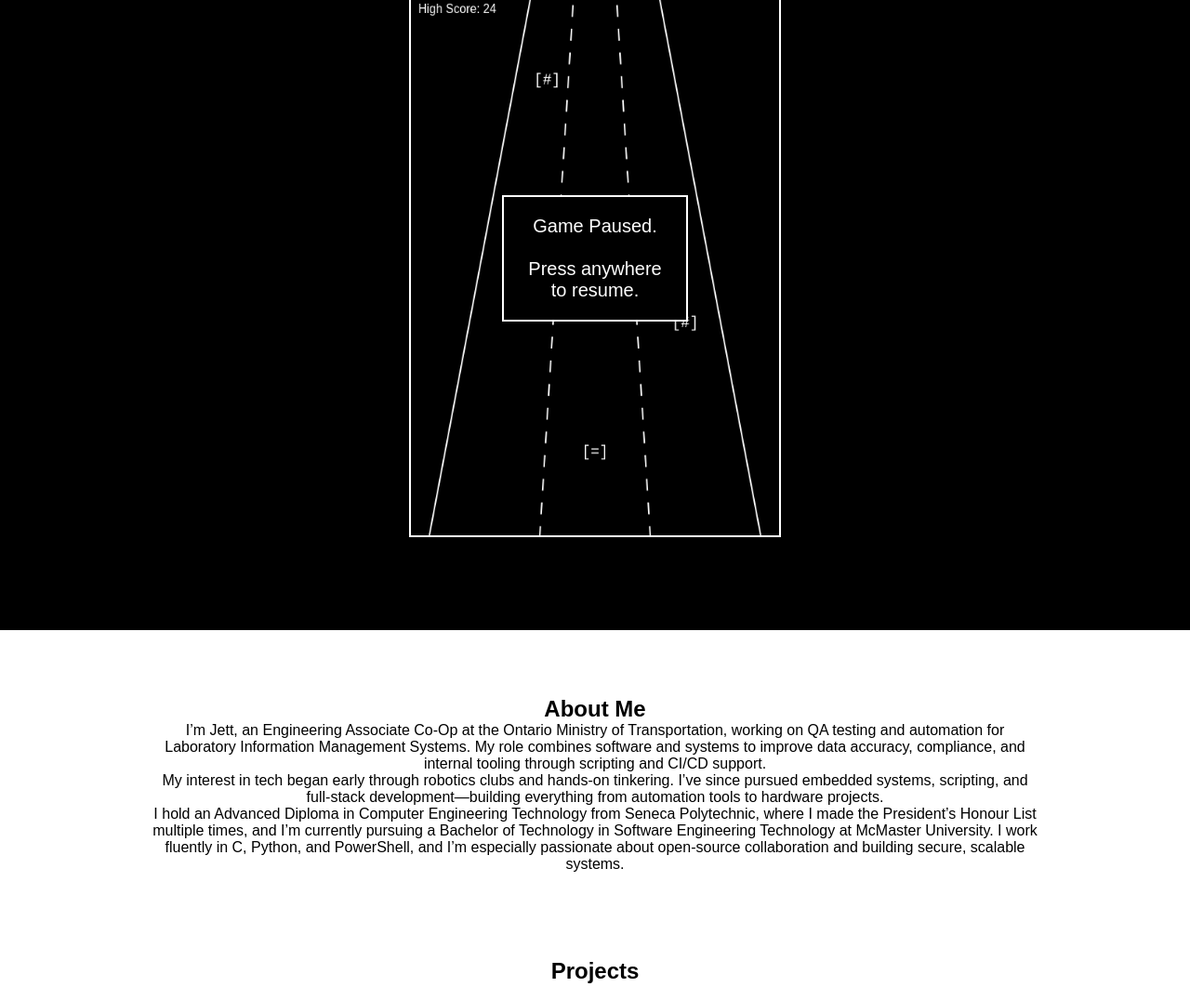
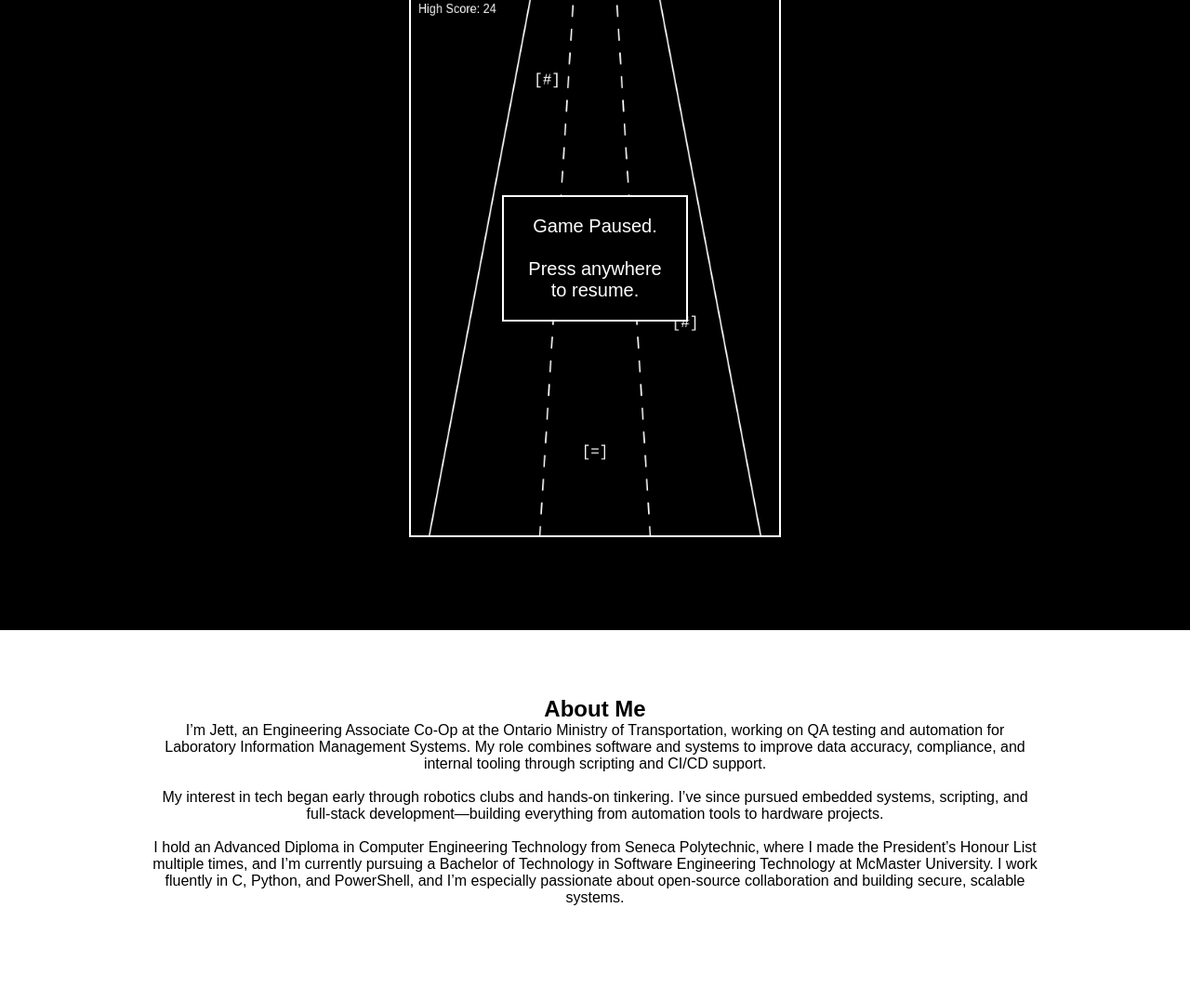
Before and after one commit to Jett-Lu/jett-lu.github.io, a plain HTML site: page index.html in a window 1280 px wide. Shown: the part 163-1239 px from the top of the page at 93% size. Drawn offline with Linux system fonts and the light colour scheme; no server answers.

Commit message:
Update index.html

```diff
--- a/index.html
+++ b/index.html
@@ -36,13 +36,13 @@
   <section id="about" class="content-box fade-in-section">
     <h2>About Me</h2>
     <p>
-      I’m Jett, an Engineering Associate Co-Op at the Ontario Ministry of Transportation, working on QA testing and automation for Laboratory Information Management Systems. My role combines software and systems to improve data accuracy, compliance, and internal tooling through scripting and CI/CD support.
+      I’m Jett, an Engineering Associate Co-Op at the Ontario Ministry of Transportation, working on QA testing and automation for Laboratory Information Management Systems. My role combines software and systems to improve data accuracy, compliance, and internal tooling through scripting and CI/CD support.<br><br>
     </p>
     <p>
-      My interest in tech began early through robotics clubs and hands-on tinkering. I’ve since pursued embedded systems, scripting, and full-stack development—building everything from automation tools to hardware projects.
+      My interest in tech began early through robotics clubs and hands-on tinkering. I’ve since pursued embedded systems, scripting, and full-stack development—building everything from automation tools to hardware projects.<br><br>
     </p>
     <p>
-      I hold an Advanced Diploma in Computer Engineering Technology from Seneca Polytechnic, where I made the President’s Honour List multiple times, and I’m currently pursuing a Bachelor of Technology in Software Engineering Technology at McMaster University. I work fluently in C, Python, and PowerShell, and I’m especially passionate about open-source collaboration and building secure, scalable systems.
+      I hold an Advanced Diploma in Computer Engineering Technology from Seneca Polytechnic, where I made the President’s Honour List multiple times, and I’m currently pursuing a Bachelor of Technology in Software Engineering Technology at McMaster University. I work fluently in C, Python, and PowerShell, and I’m especially passionate about open-source collaboration and building secure, scalable systems.<br><br>
     </p>
   </section>
 
```
